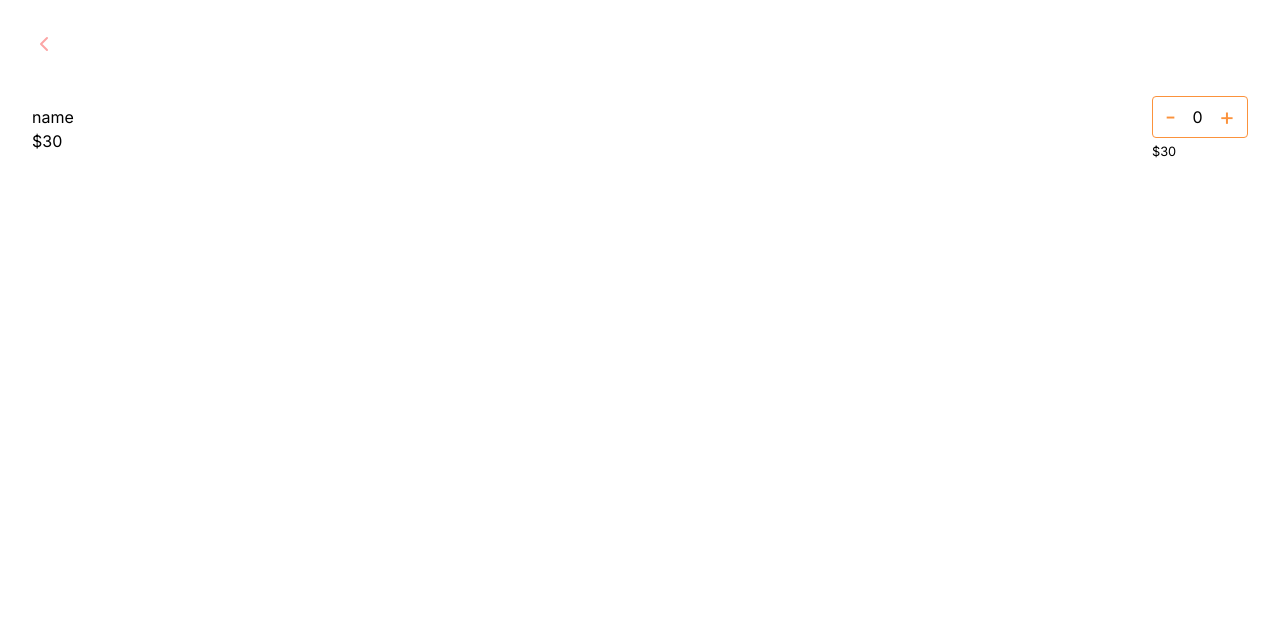
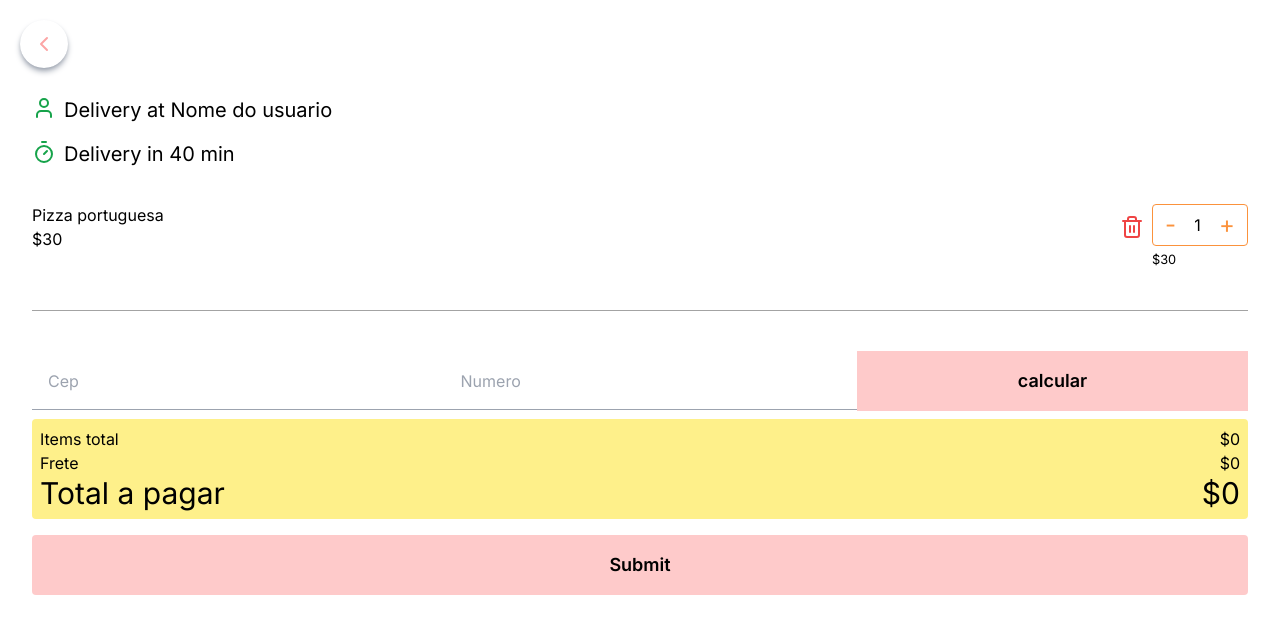
Before and after one commit to ERICK-KRAMER/delivery_app_mobile, a Next.js app in the folder frontend/: page /cart in a window 1280 px wide. Shown: the top 634 px of the page. Built offline with nearby package versions, Linux system fonts and the light colour scheme.

Commit message:
feat: create cart item page

```diff
--- /dev/null
+++ b/frontend/app/cart/cart-item.tsx
@@ -0,0 +1,36 @@
+import { Trash2 } from "lucide-react";
+import { useCount } from "../hooks/useCount";
+
+type CartItemProps = {
+  id?: number;
+  name: string;
+  price: number;
+};
+
+const CartItem = (data: CartItemProps) => {
+
+  const { increment, count, decrement } = useCount();
+
+  return (
+    <>
+      <div className="w-full flex justify-between items-center">
+        <div className="flex flex-col">
+          <span>{data.name}</span>
+          <span>${data.price}</span>
+        </div>
+        <div className="flex gap-2 items-center justify-center">
+          <button><Trash2 className="text-red-500" /></button>
+          <div className="mt-5">
+            <div className="border border-orange-400 rounded w-24 p-1 px-3 flex justify-between items-center">
+              <button className="text-orange-400 cursor-pointer text-2xl active:scale-90" name="decrement" onClick={decrement}>-</button>
+              <span>{count}</span>
+              <button className="text-orange-400 cursor-pointer text-2xl active:scale-90" name="increment" onClick={increment}>+</button>
+            </div>
+            <small>${30.00}</small>
+          </div>
+        </div>
+      </div>
+    </>
+  );
+}
+export { CartItem };
--- a/frontend/app/cart/page.tsx
+++ b/frontend/app/cart/page.tsx
@@ -1,32 +1,58 @@
 'use client';
 
-import { ChevronLeft } from "lucide-react";
 import Link from "next/link";
-import { useCount } from "../hooks/useCount";
+import { ChevronLeft, TimerIcon, User } from "lucide-react";
+import { CartItem } from "./cart-item";
+import { Button } from "../components/button/button-login";
+import { Input } from "../components/input/input";
 
 export default function Page() {
-  const { increment, count, decrement } = useCount();
 
   return (
     <main className="relative p-8 py-8">
-      <div className="mb-10">
-        <Link href={"/"} className="rounded-full shadow-md shadow-gray-400 cursor-pointer"><ChevronLeft className="text-red-300" /></Link>
+      <div className="mb-16">
+        <Link href={"/"} className="absolute top-5 left-5 p-3 rounded-full shadow-md shadow-gray-400 cursor-pointer"><ChevronLeft className="text-red-300" /></Link>
       </div>
 
-      <div className="w-full flex justify-between items-center">
-        <div className="flex flex-col">
-          <span>name</span>
-          <span>${30.00}</span>
-        </div>
-        <div>
-          <div className="border border-orange-400 rounded w-24 p-1 px-3 flex justify-between items-center">
-            <button className="text-orange-400 cursor-pointer text-2xl active:scale-90" name="decrement" onClick={decrement}>-</button>
-            <span>{count}</span>
-            <button className="text-orange-400 cursor-pointer text-2xl active:scale-90" name="increment" onClick={increment}>+</button>
-          </div>
-          <small>${30.00}</small>
-        </div>
+      <div className="flex gap-2">
+        <User className="text-green-600" />
+        <p className="text-xl">Delivery at Nome do usuario</p>
       </div>
+
+      <div className="flex gap-2 my-4">
+        <TimerIcon className="text-green-600" />
+        <p className="text-xl">Delivery in 40 min</p>
+      </div>
+
+      <CartItem name={"Pizza portuguesa"} price={30.00} />
+
+      <div className="h-px w-full bg-neutral-400 my-10"></div>
+
+      <div className="my-2 flex justify-end items-center">
+        <Input placeholder="Cep" />
+        <Input placeholder="Numero" />
+        <Button className="bg-green-600 flex justify-center items-center">calcular</Button>
+      </div>
+
+      {/* fazer integraçao com a api do via cep */}
+
+      <div className="bg-yellow-200 rounded p-2">
+        <span className="flex items-center justify-between">
+          <p>Items total</p>
+          <p>${0.00}</p>
+        </span>
+        <span className="flex items-center justify-between">
+          <p>Frete</p>
+          <p>${0.00}</p>
+        </span>
+        <span className="flex items-center justify-between">
+          <p className="text-3xl">Total a pagar</p>
+          <p className="text-3xl">${0.00}</p>
+        </span>
+      </div>
+
+      <Button className="bg-green-600 rounded my-4">Submit</Button>
+
     </main>
   )
 };
--- a/frontend/app/hooks/useCount.ts
+++ b/frontend/app/hooks/useCount.ts
@@ -1,7 +1,7 @@
 import { useState } from "react";
 
 const useCount = () => {
-  const [count, setCount] = useState<number>(0);
+  const [count, setCount] = useState<number>(1);
   const increment = () => setCount(count + 1);
   const decrement = () => {
     if (count <= 0) {
```
